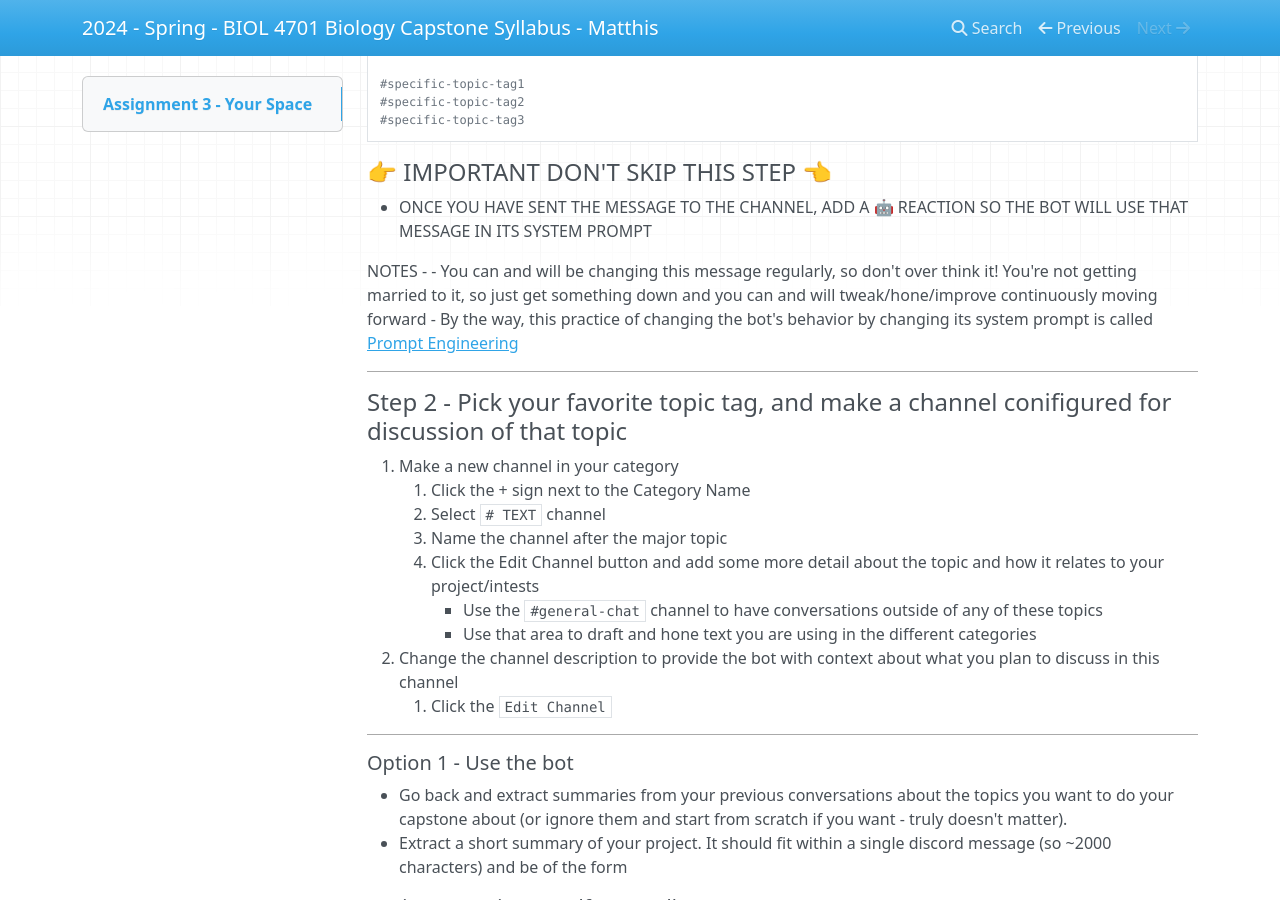
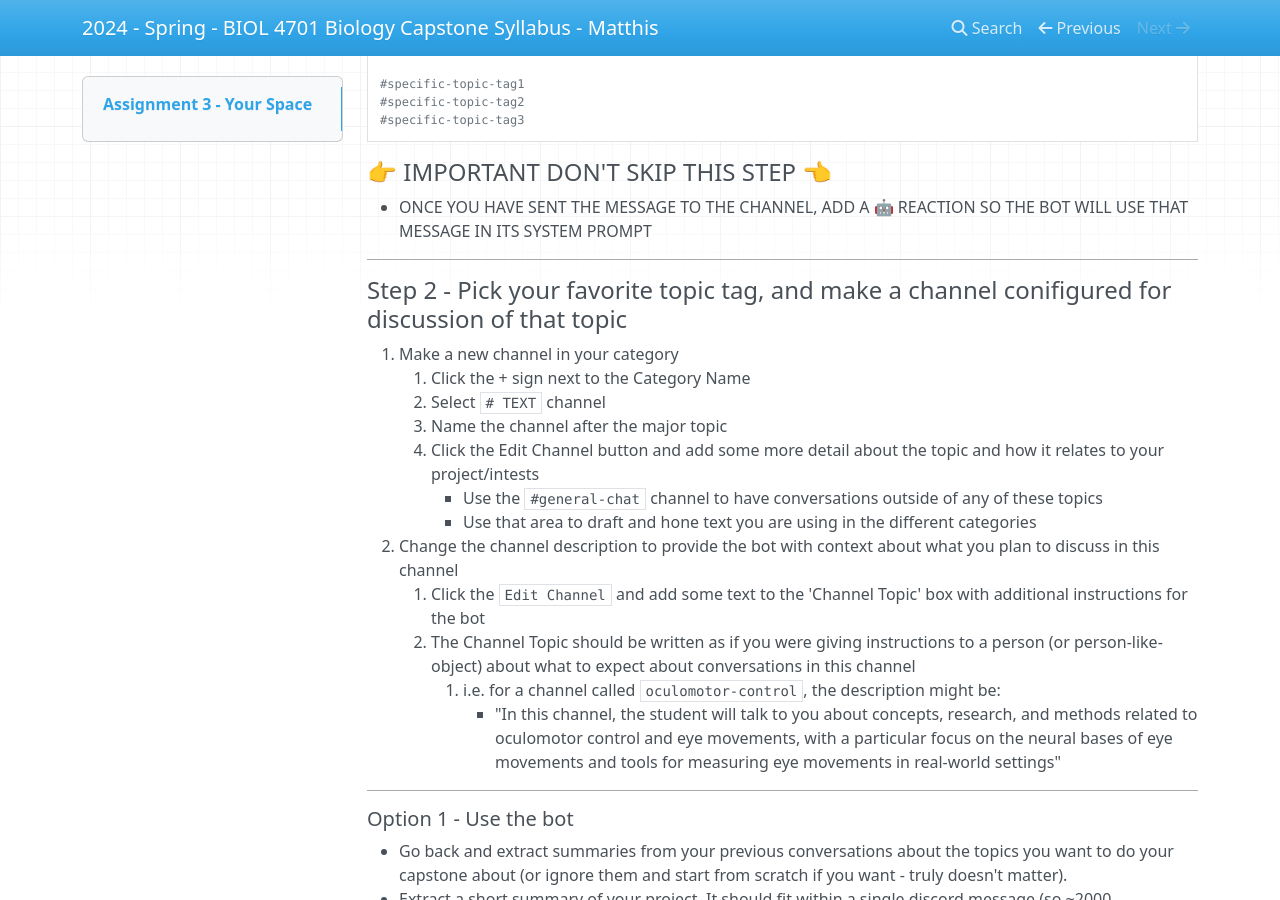
Before and after one commit to HumanMovementNeuroscience/capstone, an MkDocs documentation site: the page built from docs/course_materials/assignments/assignment3/assignment3-student-instructions.md, in a window 1280 px wide and 900 px high, scrolled down 1082 px. Built offline with MkDocs 1.6.1, drawn with Linux system fonts in a browser that asks for light colours; nearby versions of some CDN libraries.

Commit message:
Feb 7, 2024, 2:53 PM

```diff
--- a/docs/course_materials/assignments/assignment3/assignment3-student-instructions.md
+++ b/docs/course_materials/assignments/assignment3/assignment3-student-instructions.md
@@ -48,11 +48,6 @@
 #### 👉 IMPORTANT DON'T SKIP THIS STEP 👈
 - ONCE YOU HAVE SENT THE MESSAGE TO THE CHANNEL, ADD A 🤖 REACTION SO THE BOT WILL USE THAT MESSAGE IN ITS SYSTEM PROMPT
 
-
-NOTES -
-- You can and will be changing this message regularly, so don't over think it! You're not getting married to it, so just get something down and you can and will  tweak/hone/improve continuously moving forward
-- By the way, this practice of changing the bot's behavior by changing its system prompt is called [Prompt Engineering](https://platform.openai.com/docs/guides/prompt-engineering)
-
 ---
 #### Step 2 - Pick your favorite topic tag, and make a channel conifigured for discussion of that topic
 1.  Make a new channel in your category
@@ -63,9 +58,14 @@
           - Use the `#general-chat` channel to have conversations outside of any of these topics
           - Use that area to draft and hone text you are using in the different categories
 1.  Change the channel description to provide the bot with context about what you plan to discuss in this channel
-    1.  Click the `Edit Channel`
+    1.  Click the `Edit Channel` and add some text to the 'Channel Topic' box with additional instructions for the bot
+    2.  The Channel Topic should be written as if you were giving instructions to a person (or person-like-object) about what to expect about  conversations in this channel
+        1.  i.e. for a channel called `oculomotor-control`, the description might be:
+            -   "In this channel, the student will talk to you about concepts, research, and methods related to oculomotor control and eye movements, with a particular focus on the neural bases of eye movements and tools for measuring eye movements in real-world settings"
 
 ---
+##
+
 ##### Option 1 - Use the bot
 - Go back and extract summaries from your previous conversations about the topics you want to do your capstone about (or ignore them and start from scratch if you want - truly doesn't matter).
   - Extract a short summary of your project. It should fit within a single discord message (so ~2000 characters) and be of the form
```
